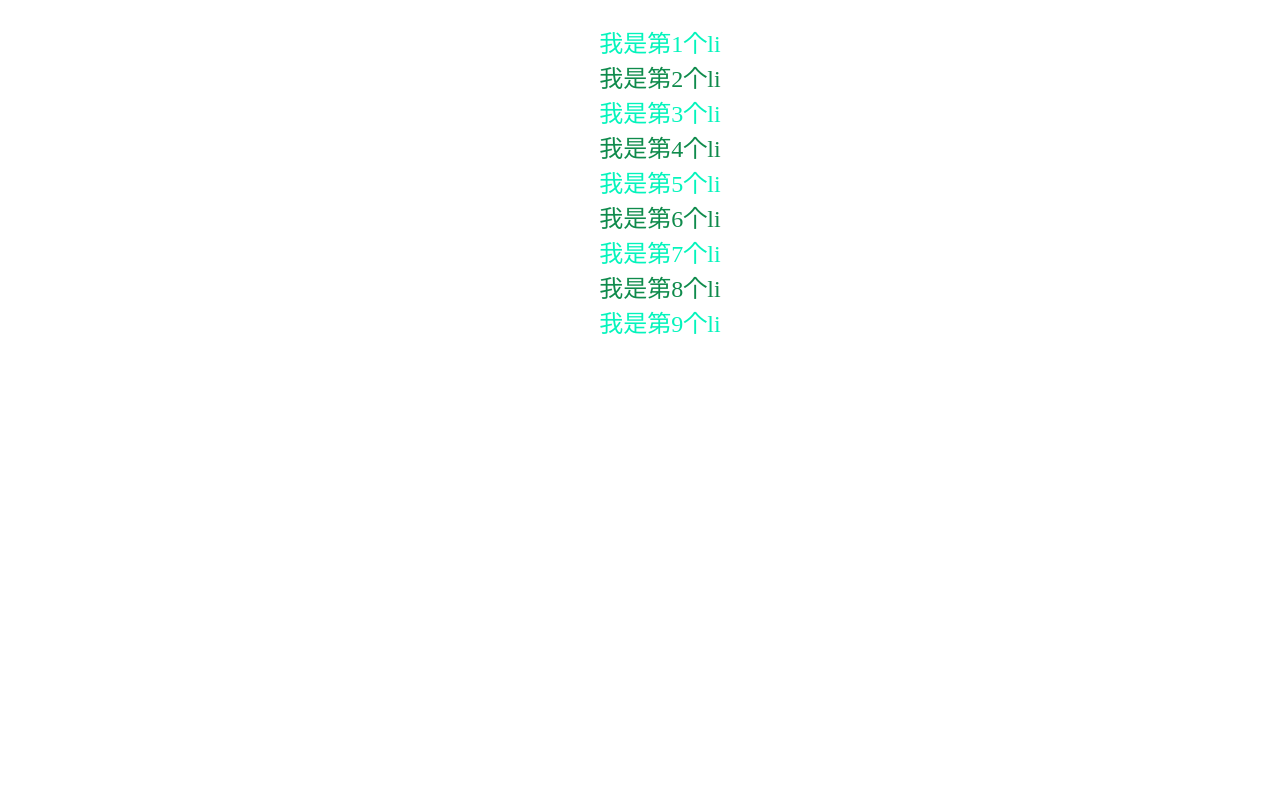
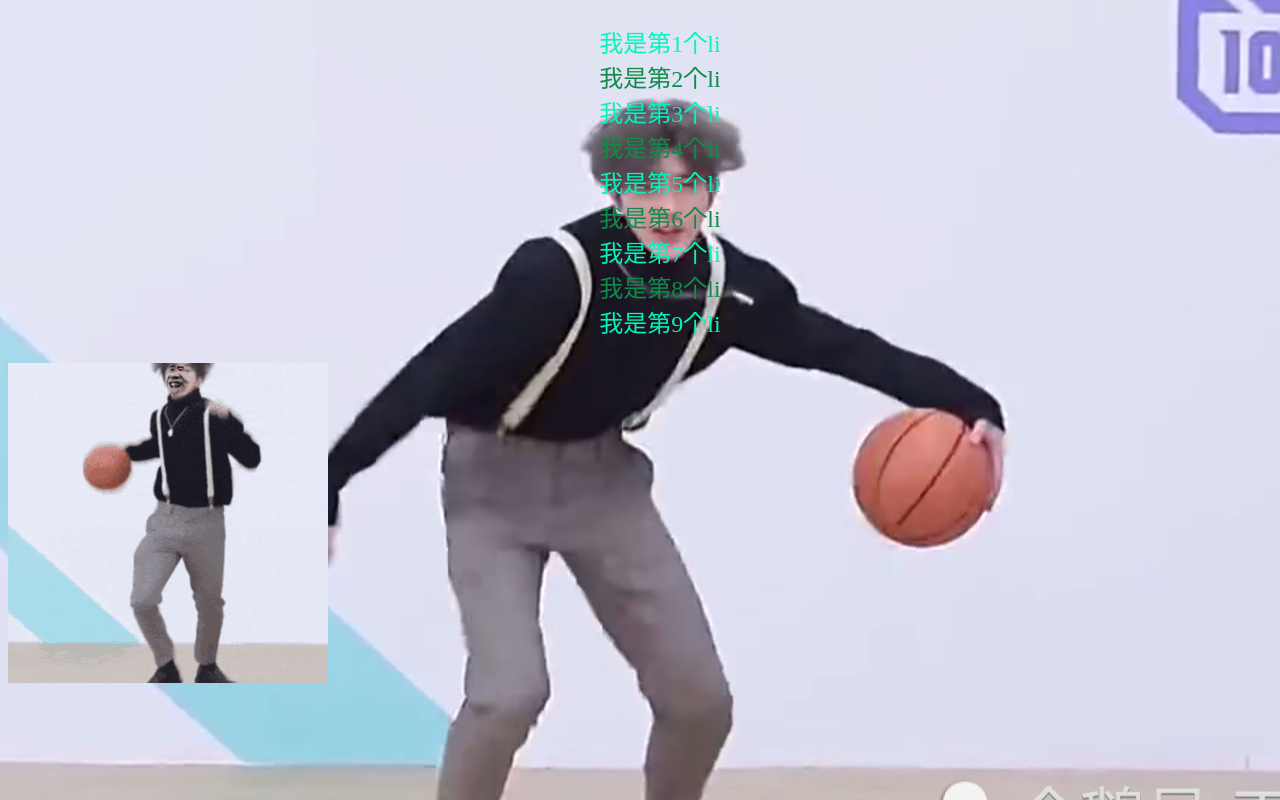
Before and after one commit to jiang888-8/webpack_lx, a website built with webpack: page public/index.html in a window 1280 px wide. Built offline with nearby package versions, Linux system fonts and the light colour scheme.

Commit message:
处理图片

```diff
--- a/src/less/index.less
+++ b/src/less/index.less
@@ -3,3 +3,7 @@
 ul,li{
   font-size: @size;
 }
+
+body{
+  background: url(../asset/cxkbg.jpeg) no-repeat center;
+}
--- a/src/main.js
+++ b/src/main.js
@@ -1,6 +1,12 @@
 import $ from "jquery";
 import "./css/index.css";
 import "./less/index.less";
+
+// 引入图片-使用
+import imgUrl from "./asset/cxk.gif";
+const theImg = document.createElement("img");
+theImg.src = imgUrl;
+document.body.appendChild(theImg);
 
 $(function () {
   $("#ys li:nth-child(odd)").css("color", "#04f4bc");
--- a/webpack.config.js
+++ b/webpack.config.js
@@ -15,14 +15,21 @@ module.exports = {
   ],
   module: {
     rules: [
+      //css
       {
         test: /\.css$/i,
         use: ["style-loader", "css-loader"],
       },
+      //less
       {
         test: /\.less$/i,
         use: ["style-loader", "css-loader", "less-loader"],
       },
+      //图片
+      {
+        test: /\.(png|jpg|gif|jpeg)$/i,
+        type: "asset",
+      },
     ],
   },
 };
```
Also changed, not shown: src/asset/cxk.gif (added), src/asset/cxkbg.jpeg (added), src/less/index.css.
